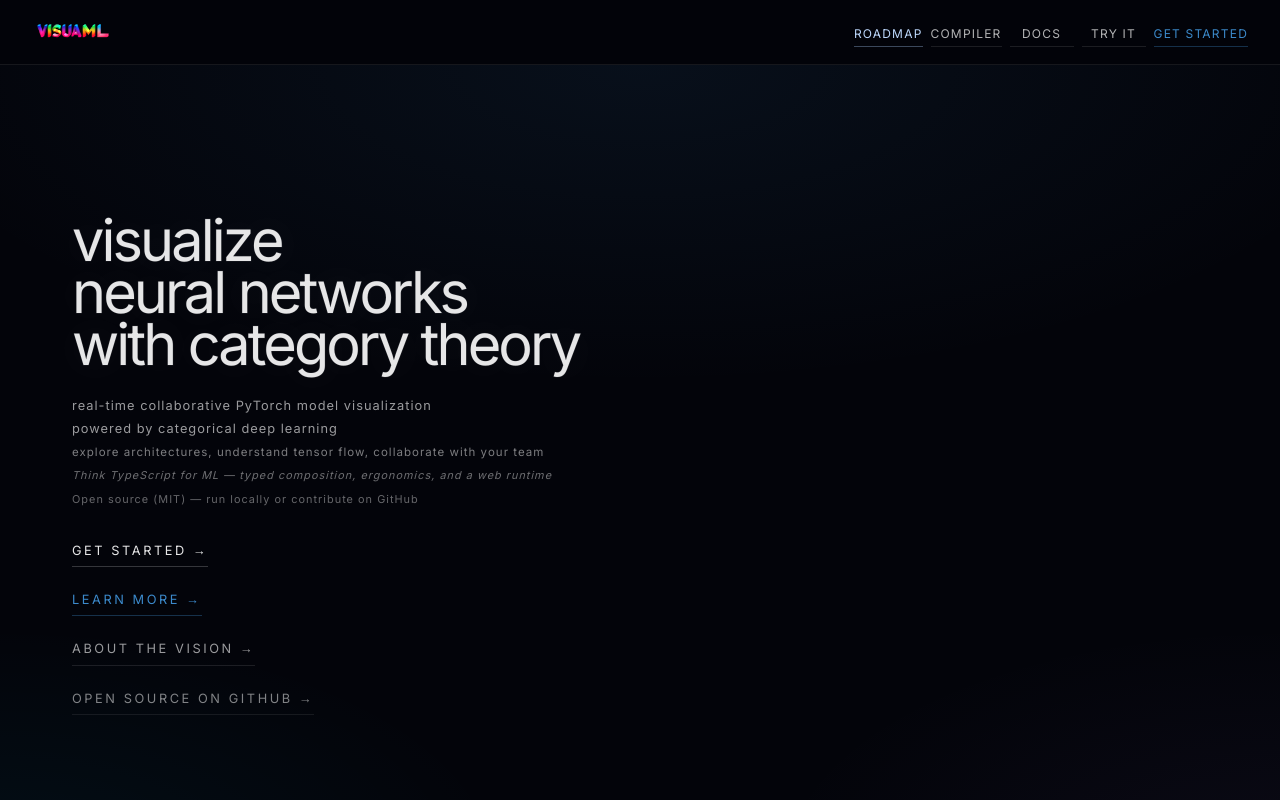
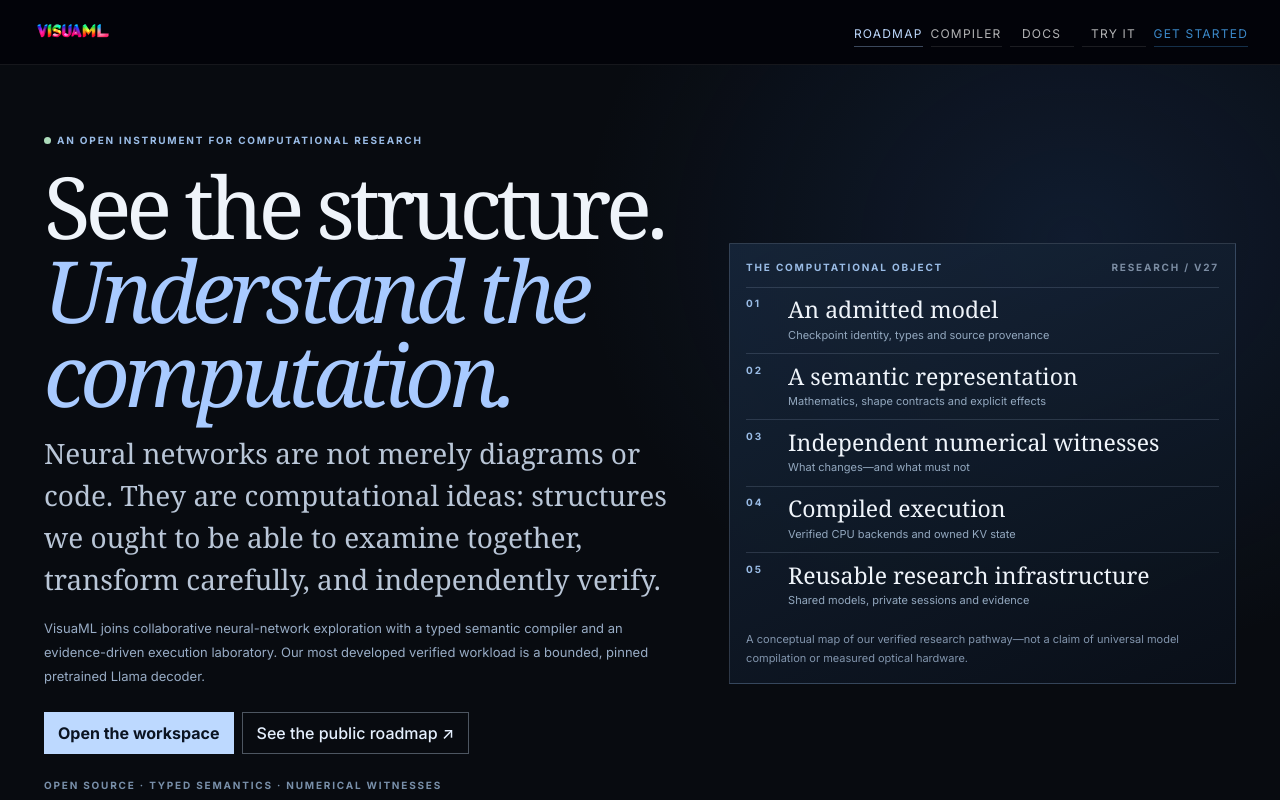
Before and after one commit to Caerii/VisuaML, a React (Vite) app in the folder visuaml-client/: page / in a window 1280 px wide. Built offline with nearby package versions, Linux system fonts and the light colour scheme; no server answers; what y-indexeddb would draw is missing.

Commit message:
feat(site): elevate landing hero into literate computational research introduction

```diff
--- a/visuaml-client/src/ui/LandingPage/LandingHero.tsx
+++ b/visuaml-client/src/ui/LandingPage/LandingHero.tsx
@@ -1,302 +1,128 @@
-import { Box, Container, Typography, Button, Stack } from '@mui/material';
+import { Box, Button, Container, Stack, Typography } from '@mui/material';
+import { useNavigate } from 'react-router-dom';
 
 interface LandingHeroProps {
   onGetStartedClick: () => void;
 }
 
-const HERO_TYPOGRAPHY_STYLES = {
+const smallLabel = {
   fontFamily: "'Inter', sans-serif",
-} as const;
+  fontSize: 10,
+  fontWeight: 700,
+  letterSpacing: '.18em',
+  color: '#9abce6',
+  textTransform: 'uppercase' as const,
+};
+
+const pipeline = [
+  ['01', 'An admitted model', 'Checkpoint identity, types and source provenance'],
+  ['02', 'A semantic representation', 'Mathematics, shape contracts and explicit effects'],
+  ['03', 'Independent numerical witnesses', 'What changes—and what must not'],
+  ['04', 'Compiled execution', 'Verified CPU backends and owned KV state'],
+  ['05', 'Reusable research infrastructure', 'Shared models, private sessions and evidence'],
+];
 
 export function LandingHero({ onGetStartedClick }: LandingHeroProps) {
+  const navigate = useNavigate();
+
   return (
-    <Box
-      sx={{
-        width: '100%',
-        minHeight: '100vh',
-        position: 'relative',
-        overflow: 'hidden',
-        display: 'flex',
-        alignItems: 'center',
-        justifyContent: 'center',
-        background: '#03040A',
-        '&::before': {
-          content: '""',
-          position: 'absolute',
-          top: 0,
-          left: 0,
-          right: 0,
-          bottom: 0,
-          background: `
-            radial-gradient(ellipse 60% 40% at 50% 0%, rgba(66, 153, 225, 0.08) 0%, transparent 100%),
-            radial-gradient(ellipse 40% 30% at 0% 100%, rgba(0, 212, 255, 0.05) 0%, transparent 100%),
-            radial-gradient(ellipse 40% 30% at 100% 100%, rgba(159, 122, 234, 0.05) 0%, transparent 100%)
-          `,
-          pointerEvents: 'none',
-        },
-      }}
-    >
-      <Container
-        maxWidth="lg"
-        sx={{ position: 'relative', zIndex: 1, py: { xs: 8, md: 12 }, px: { xs: 4, md: 6, lg: 8 } }}
-      >
-        <Stack spacing={6} alignItems="flex-start" textAlign="left" maxWidth="900px">
-          {/* Main Heading - Clean, minimal */}
-          <Typography
-            variant="h1"
-            sx={{
-              fontSize: {
-                xs: 'clamp(2rem, 6vw, 4rem)',
-                md: 'clamp(2.5rem, 5vw, 5rem)',
-                lg: 'clamp(3rem, 4.5vw, 6rem)',
-              },
-              fontWeight: 200,
-              lineHeight: 0.9,
-              letterSpacing: '-0.05em',
-              ...HERO_TYPOGRAPHY_STYLES,
-              color: 'rgba(255, 255, 255, 0.9)',
-              textTransform: 'lowercase',
-              WebkitTextStroke: '1px rgba(255, 255, 255, 0.1)',
-              textShadow: '0 0 40px rgba(255, 255, 255, 0.1)',
-            }}
-          >
-            visualize
-            <br />
-            neural networks
-            <br />
-            with category theory
-          </Typography>
-
-          {/* Subheading - Minimal */}
-          <Typography
-            variant="body1"
-            sx={{
-              fontSize: {
-                xs: 'clamp(0.7rem, 1.8vw, 0.8rem)',
-                md: 'clamp(0.75rem, 1.3vw, 0.875rem)',
-                lg: 'clamp(0.8rem, 1vw, 0.9rem)',
-              },
-              fontWeight: 300,
-              letterSpacing: '0.08em',
-              color: 'rgba(255, 255, 255, 0.6)',
-              ...HERO_TYPOGRAPHY_STYLES,
-              lineHeight: 1.8,
-              maxWidth: '700px',
-            }}
-          >
-            real-time collaborative PyTorch model visualization
-            <br />
-            powered by categorical deep learning
-            <br />
-            <Box component="span" sx={{ fontSize: '0.9em', opacity: 0.8 }}>
-              explore architectures, understand tensor flow, collaborate with your team
-            </Box>
-            <br />
-            <Box component="span" sx={{ fontSize: '0.85em', opacity: 0.7, fontStyle: 'italic' }}>
-              Think TypeScript for ML — typed composition, ergonomics, and a web runtime
-            </Box>
-            <br />
-            <Box component="span" sx={{ fontSize: '0.85em', opacity: 0.65 }}>
-              Open source (MIT) — run locally or contribute on GitHub
-            </Box>
-          </Typography>
-
-          {/* CTA Buttons - Clean, minimal with underline */}
-          <Stack spacing={{ xs: 3, md: 4 }} sx={{ mt: 4 }}>
-            <Button
-              onClick={onGetStartedClick}
-              variant="text"
-              sx={{
-                color: 'rgba(255, 255, 255, 0.9)',
-                textTransform: 'uppercase',
-                fontWeight: 400,
-                letterSpacing: '0.2em',
-                fontSize: {
-                  xs: 'clamp(0.7rem, 1.3vw, 0.8rem)',
-                  md: 'clamp(0.75rem, 1.2vw, 0.85rem)',
-                  lg: 'clamp(0.75rem, 1vw, 0.8rem)',
-                },
-                px: 0,
-                pb: 1,
-                borderBottom: '1px solid rgba(255, 255, 255, 0.2)',
-                borderRadius: 0,
-                whiteSpace: 'nowrap',
-                alignSelf: 'flex-start',
-                ...HERO_TYPOGRAPHY_STYLES,
-                '&:hover': {
-                  borderColor: 'rgba(255, 255, 255, 0.8)',
-                  color: 'rgba(255, 255, 255, 0.8)',
-                  bgcolor: 'transparent',
-                },
-                transition: 'all 0.3s',
-              }}
-            >
-              Get started →
-            </Button>
-            <Button
-              variant="text"
-              onClick={() => {
-                // Scroll to the first section after hero (The problem)
-                const firstSection = document.getElementById('the-problem');
-                if (firstSection) {
-                  firstSection.scrollIntoView({ behavior: 'smooth', block: 'start' });
-                } else {
-                  window.scrollTo({ top: window.innerHeight, behavior: 'smooth' });
-                }
-              }}
-              sx={{
-                color: 'rgba(66, 153, 225, 0.9)',
-                textTransform: 'uppercase',
-                fontWeight: 400,
-                letterSpacing: '0.2em',
-                fontSize: {
-                  xs: 'clamp(0.7rem, 1.3vw, 0.8rem)',
-                  md: 'clamp(0.75rem, 1.2vw, 0.85rem)',
-                  lg: 'clamp(0.75rem, 1vw, 0.8rem)',
-                },
-                px: 0,
-                pb: 1,
-                borderBottom: '1px solid rgba(66, 153, 225, 0.3)',
-                borderRadius: 0,
-                whiteSpace: 'nowrap',
-                alignSelf: 'flex-start',
-                ...HERO_TYPOGRAPHY_STYLES,
-                '&:hover': {
-                  borderColor: 'rgba(66, 153, 225, 1)',
-                  color: 'rgba(66, 153, 225, 1)',
-                  bgcolor: 'transparent',
-                },
-                transition: 'all 0.3s',
-              }}
-            >
-              Learn more →
-            </Button>
-            <Button
-              variant="text"
-              onClick={() => {
-                // Scroll to the "What we're building" section (the vision)
-                const visionSection = document.getElementById('what-we-are-building');
-                if (visionSection) {
-                  visionSection.scrollIntoView({ behavior: 'smooth', block: 'start' });
-                } else {
-                  // Fallback: scroll down a bit more to reach vision section
-                  window.scrollTo({ top: window.innerHeight * 2, behavior: 'smooth' });
-                }
-              }}
-              sx={{
-                color: 'rgba(255, 255, 255, 0.6)',
-                textTransform: 'uppercase',
-                fontWeight: 400,
-                letterSpacing: '0.2em',
-                fontSize: {
-                  xs: 'clamp(0.7rem, 1.3vw, 0.8rem)',
-                  md: 'clamp(0.75rem, 1.2vw, 0.85rem)',
-                  lg: 'clamp(0.75rem, 1vw, 0.8rem)',
-                },
-                px: 0,
-                pb: 1,
-                borderBottom: '1px solid rgba(255, 255, 255, 0.1)',
-                borderRadius: 0,
-                whiteSpace: 'nowrap',
-                alignSelf: 'flex-start',
-                ...HERO_TYPOGRAPHY_STYLES,
-                '&:hover': {
-                  borderColor: 'rgba(255, 255, 255, 0.4)',
-                  color: 'rgba(255, 255, 255, 0.8)',
-                  bgcolor: 'transparent',
-                },
-                transition: 'all 0.3s',
-              }}
-            >
-              About the vision →
-            </Button>
-            <Button
-              component="a"
-              href="https://github.com/caerii/VisuaML"
-              target="_blank"
-              rel="noopener noreferrer"
-              variant="text"
-              sx={{
-                color: 'rgba(255, 255, 255, 0.5)',
-                textTransform: 'uppercase',
-                fontWeight: 400,
-                letterSpacing: '0.2em',
-                fontSize: {
-                  xs: 'clamp(0.7rem, 1.3vw, 0.8rem)',
-                  md: 'clamp(0.75rem, 1.2vw, 0.85rem)',
-                  lg: 'clamp(0.75rem, 1vw, 0.8rem)',
-                },
-                px: 0,
-                pb: 1,
-                borderBottom: '1px solid rgba(255, 255, 255, 0.08)',
-                borderRadius: 0,
-                whiteSpace: 'nowrap',
-                alignSelf: 'flex-start',
-                ...HERO_TYPOGRAPHY_STYLES,
-                textDecoration: 'none',
-                '&:hover': {
-                  borderColor: 'rgba(255, 255, 255, 0.35)',
-                  color: 'rgba(255, 255, 255, 0.75)',
-                  bgcolor: 'transparent',
-                },
-                transition: 'all 0.3s',
-              }}
-            >
-              Open source on GitHub →
-            </Button>
+    <Box component="section" aria-labelledby="visuaml-hero-title" sx={{
+      minHeight: { xs: '82vh', lg: '88vh' },
+      background:
+        'radial-gradient(ellipse 55% 75% at 84% 22%, rgba(42,81,145,.24), transparent 70%), #080b10',
+      color: '#eff4fa', display: 'flex', alignItems: 'center',
+      borderBottom: '1px solid rgba(209,227,253,.13)',
+    }}>
+      <Container maxWidth="xl" sx={{ px: { xs: 4, md: 7, lg: 11 }, py: { xs: 12, md: 17 } }}>
+        <Box sx={{ display: 'grid', gridTemplateColumns: { xs: '1fr', lg: '1.12fr .88fr' }, gap: { xs: 9, lg: 10 }, alignItems: 'center' }}>
+          <Stack spacing={4}>
+            <Stack direction="row" alignItems="center" spacing={1.5}>
+              <Box sx={{ width: 7, height: 7, bgcolor: '#addcbb', borderRadius: '50%' }} />
+              <Typography sx={smallLabel}>An open instrument for computational research</Typography>
+            </Stack>
+            <Typography id="visuaml-hero-title" variant="h1" sx={{
+              fontFamily: "Georgia, 'Instrument Serif', serif",
+              fontWeight: 400,
+              fontSize: { xs: 'clamp(3.5rem, 10vw, 6rem)', md: 'clamp(5rem, 6.7vw, 8.5rem)' },
+              lineHeight: .98, letterSpacing: '-.06em',
+            }}>
+              See the structure.
+              <Box component="span" sx={{ display: 'block', fontStyle: 'italic', color: '#a8caff' }}>
+                Understand the computation.
+              </Box>
+            </Typography>
+            <Typography sx={{
+              fontFamily: 'Georgia, serif', fontSize: { xs: 22, md: 28 },
+              lineHeight: 1.5, maxWidth: 720, color: '#b9c6d7',
+            }}>
+              Neural networks are not merely diagrams or code. They are computational
+              ideas: structures we ought to be able to examine together, transform
+              carefully, and independently verify.
+            </Typography>
+            <Typography sx={{
+              fontFamily: "'Inter', sans-serif", fontSize: 13, lineHeight: 1.85,
+              maxWidth: 610, color: '#98acc5',
+            }}>
+              VisuaML joins collaborative neural-network exploration with a typed semantic
+              compiler and an evidence-driven execution laboratory. Our most developed
+              verified workload is a bounded, pinned pretrained Llama decoder.
+            </Typography>
+            <Stack direction={{ xs: 'column', sm: 'row' }} spacing={2} sx={{ pt: 2 }}>
+              <Button onClick={onGetStartedClick} sx={{
+                px: 3.5, py: 1.5, borderRadius: 0, bgcolor: '#bdd9ff', color: '#0b1422',
+                textTransform: 'none', fontWeight: 700, '&:hover': { bgcolor: '#fff' },
+              }}>
+                Open the workspace
+              </Button>
+              <Button onClick={() => navigate('/roadmap')} sx={{
+                px: 3.5, py: 1.5, borderRadius: 0,
+                border: '1px solid rgba(207,225,250,.35)',
+                color: '#e5f0fe', textTransform: 'none',
+                '&:hover': { bgcolor: 'rgba(181,209,250,.10)' },
+              }}>
+                See the public roadmap ↗
+              </Button>
+            </Stack>
+            <Typography sx={{ ...smallLabel, color: '#788fa9', pt: 2 }}>
+              OPEN SOURCE · TYPED SEMANTICS · NUMERICAL WITNESSES
+            </Typography>
           </Stack>
-        </Stack>
+          <Box component="figure" sx={{
+            m: 0, p: { xs: 3, md: 4 },
+            background: 'linear-gradient(155deg, rgba(23,39,60,.85), rgba(9,15,24,.9))',
+            border: '1px solid rgba(175,202,237,.22)',
+          }}>
+            <Stack direction="row" justifyContent="space-between" sx={{ mb: 3 }}>
+              <Typography sx={smallLabel}>THE COMPUTATIONAL OBJECT</Typography>
+              <Typography sx={{ ...smallLabel, color: '#7b8ca2' }}>RESEARCH / V27</Typography>
+            </Stack>
+            {pipeline.map(([number, title, description]) => (
+              <Box key={number} sx={{
+                py: 2.2, borderTop: '1px solid rgba(183,204,233,.16)',
+                display: 'grid', gridTemplateColumns: '36px 1fr', gap: 1.5,
+              }}>
+                <Typography sx={smallLabel}>{number}</Typography>
+                <Stack spacing={.65}>
+                  <Typography sx={{
+                    fontFamily: 'Georgia, serif', fontSize: 23, lineHeight: 1.2,
+                  }}>
+                    {title}
+                  </Typography>
+                  <Typography sx={{ fontSize: 11, color: '#93a8bf', lineHeight: 1.6 }}>
+                    {description}
+                  </Typography>
+                </Stack>
+              </Box>
+            ))}
+            <Typography component="figcaption" sx={{
+              mt: 3, color: '#8295ad', fontSize: 11, lineHeight: 1.65,
+            }}>
+              A conceptual map of our verified research pathway—not a claim of
+              universal model compilation or measured optical hardware.
+            </Typography>
+          </Box>
+        </Box>
       </Container>
-
-      {/* Scroll Indicator - Minimal */}
-      <Box
-        onClick={() => {
-          window.scrollTo({ top: window.innerHeight, behavior: 'smooth' });
-        }}
-        sx={{
-          position: 'absolute',
-          bottom: 40,
-          left: '50%',
-          transform: 'translateX(-50%)',
-          display: 'flex',
-          flexDirection: 'column',
-          alignItems: 'center',
-          gap: 1,
-          color: 'rgba(255, 255, 255, 0.4)',
-          cursor: 'pointer',
-          zIndex: 2,
-          transition: 'all 0.3s ease',
-          '&:hover': {
-            color: 'rgba(255, 255, 255, 0.6)',
-          },
-        }}
-      >
-        <Box
-          sx={{
-            width: 1,
-            height: 32,
-            bgcolor: 'rgba(255, 255, 255, 0.2)',
-            borderRadius: 1,
-            position: 'relative',
-            '&::after': {
-              content: '""',
-              position: 'absolute',
-              top: 0,
-              left: '50%',
-              transform: 'translateX(-50%)',
-              width: 1,
-              height: 10,
-              bgcolor: 'rgba(255, 255, 255, 0.5)',
-              borderRadius: 1,
-              animation: 'scrollIndicator 2s ease-in-out infinite',
-              '@keyframes scrollIndicator': {
-                '0%': { top: 0, opacity: 1 },
-                '100%': { top: 22, opacity: 0 },
-              },
-            },
-          }}
-        />
-      </Box>
     </Box>
   );
 }
```
